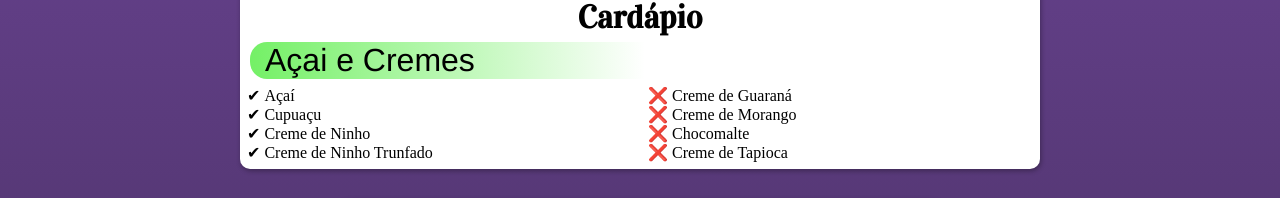
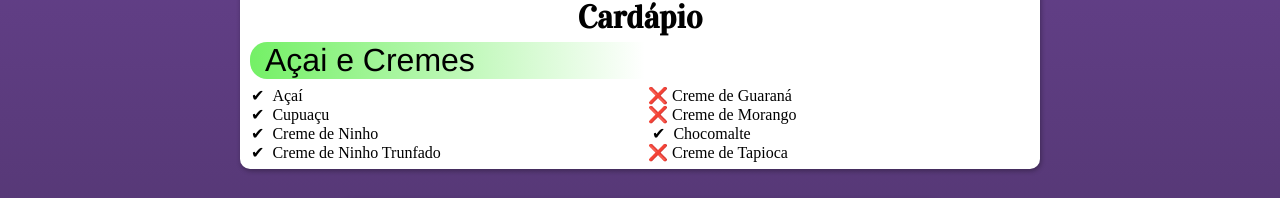
Before and after one commit to gustavotech/acai, a plain HTML site: page index.html in a window 1280 px wide. Shown: the part 183-381 px from the top of the page. Drawn offline with Linux system fonts and the light colour scheme.

Commit message:
lista 2.1

```diff
--- a/estilo/style.css
+++ b/estilo/style.css
@@ -8,7 +8,7 @@
     --cor3: #991167;
     --cor4: #694391;
 
-    --tem: '\2714\00A0';
+    --tem: '\00A0\2714\00A0\00A0';
     --não-tem: '\274C\00A0';
 }
 
@@ -107,7 +107,7 @@ aside ul{
 }
 
 .li07{
-    list-style-type: var(--não-tem);
+    list-style-type: var(--tem);
 }
 
 .li08{
```
